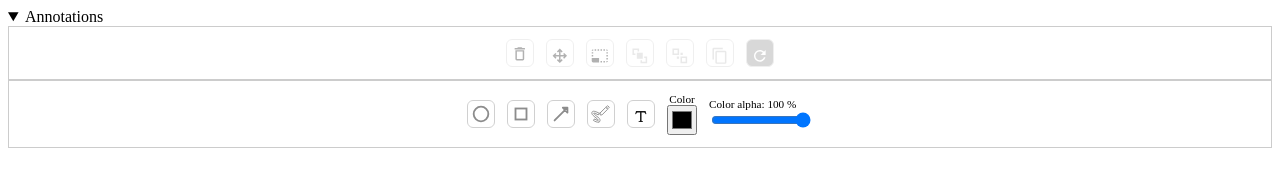
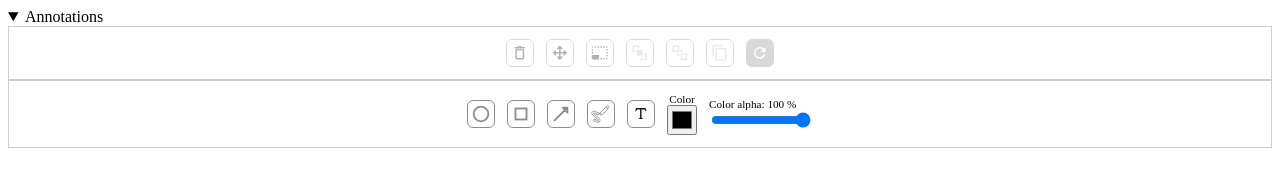
Before and after one commit to graphieros/svg-annotator, a Vue app: page / in a window 1280 px wide. Both pictures are taken after a click on the heading "Annotations". Shown: the top 178 px of the page. Built offline with nearby package versions, Linux system fonts and the light colour scheme.

Commit message:
minor css adjustments; update readme

```diff
--- a/package.json
+++ b/package.json
@@ -10,7 +10,7 @@
   },
   "license": "MIT",
   "keywords": ["annotator", "vue 2", "svg annotator", "svg"],
-  "version": "0.1.6",
+  "version": "0.1.9",
   "main" : "./dist/svgAnnotator.common.js",
   "files": [
     "dist/*"
--- a/src/components/SvgAnnotator.vue
+++ b/src/components/SvgAnnotator.vue
@@ -30,7 +30,7 @@
               showCaret = false;
             "
           >
-            <svg style="width: 80%; margin-bottom: -4px" viewBox="0 0 24 24">
+            <svg style="width: 80%" viewBox="0 0 24 24">
               <path
                 d="M6,19A2,2 0 0,0 8,21H16A2,2 0 0,0 18,19V7H6V19M8,9H16V19H8V9M15.5,4L14.5,3H9.5L8.5,4H5V6H19V4H15.5Z"
               />
@@ -56,7 +56,7 @@
               showCaret = false;
             "
           >
-            <svg style="width: 80%; margin-bottom: -7px" viewBox="0 0 24 24">
+            <svg style="width: 80%" viewBox="0 0 24 24">
               <path
                 d="M13,11H18L16.5,9.5L17.92,8.08L21.84,12L17.92,15.92L16.5,14.5L18,13H13V18L14.5,16.5L15.92,17.92L12,21.84L8.08,17.92L9.5,16.5L11,18V13H6L7.5,14.5L6.08,15.92L2.16,12L6.08,8.08L7.5,9.5L6,11H11V6L9.5,7.5L8.08,6.08L12,2.16L15.92,6.08L14.5,7.5L13,6V11Z"
               />
@@ -82,7 +82,7 @@
               showCaret = false;
             "
           >
-            <svg style="width: 80%; margin-bottom: -7px" viewBox="0 0 24 24">
+            <svg style="width: 80%;" viewBox="0 0 24 24">
               <path
                 d="M23,15H21V17H23V15M23,11H21V13H23V11M23,19H21V21C22,21 23,20 23,19M15,3H13V5H15V3M23,7H21V9H23V7M21,3V5H23C23,4 22,3 21,3M3,21H11V15H1V19A2,2 0 0,0 3,21M3,7H1V9H3V7M15,19H13V21H15V19M19,3H17V5H19V3M19,19H17V21H19V19M3,3C2,3 1,4 1,5H3V3M3,11H1V13H3V11M11,3H9V5H11V3M7,3H5V5H7V3Z"
               />
@@ -104,7 +104,7 @@
               bringShapeTo('front');
             "
           >
-            <svg style="width: 80%; margin-bottom: -7px" viewBox="0 0 24 24">
+            <svg style="width: 80%;" viewBox="0 0 24 24">
               <path
                 fill="currentColor"
                 d="M2,2H11V6H9V4H4V9H6V11H2V2M22,13V22H13V18H15V20H20V15H18V13H22M8,8H16V16H8V8Z"
@@ -127,7 +127,7 @@
               bringShapeTo('back');
             "
           >
-            <svg style="width: 80%; margin-bottom: -7px" viewBox="0 0 24 24">
+            <svg style="width: 80%;" viewBox="0 0 24 24">
               <path
                 fill="currentColor"
                 d="M2,2H11V11H2V2M9,4H4V9H9V4M22,13V22H13V13H22M15,20H20V15H15V20M16,8V11H13V8H16M11,16H8V13H11V16Z"
@@ -151,7 +151,7 @@
               copyPaste();
             "
           >
-            <svg style="width: 80%; margin-bottom: -7px" viewBox="0 0 24 24">
+            <svg style="width: 80%;" viewBox="0 0 24 24">
               <path
                 fill="currentColor"
                 d="M19,21H8V7H19M19,5H8A2,2 0 0,0 6,7V21A2,2 0 0,0 8,23H19A2,2 0 0,0 21,21V7A2,2 0 0,0 19,5M16,1H4A2,2 0 0,0 2,3V17H4V3H16V1Z"
@@ -175,7 +175,7 @@
               undoLastShape();
             "
           >
-            <svg style="width: 80%; margin-bottom: -7px" viewBox="0 0 24 24">
+            <svg style="width: 80%;" viewBox="0 0 24 24">
               <path
                 fill="currentColor"
                 d="M17.65,6.35C16.2,4.9 14.21,4 12,4A8,8 0 0,0 4,12A8,8 0 0,0 12,20C15.73,20 18.84,17.45 19.73,14H17.65C16.83,16.33 14.61,18 12,18A6,6 0 0,1 6,12A6,6 0 0,1 12,6C13.66,6 15.14,6.69 16.22,7.78L13,11H20V4L17.65,6.35Z"
@@ -189,7 +189,7 @@
             :class="{ 'button-tool': true }"
             @click="print"
           >
-            <svg style="width: 80%; margin-bottom: -7px" viewBox="0 0 24 24">
+            <svg style="width: 80%;" viewBox="0 0 24 24">
               <path
                 fill="grey"
                 d="M18,3H6V7H18M19,12A1,1 0 0,1 18,11A1,1 0 0,1 19,10A1,1 0 0,1 20,11A1,1 0 0,1 19,12M16,19H8V14H16M19,8H5A3,3 0 0,0 2,11V17H6V21H18V17H22V11A3,3 0 0,0 19,8Z"
@@ -406,7 +406,7 @@
               activeShape = undefined;
             "
           >
-            <svg style="width: 80%; margin-bottom: -7px" viewBox="0 0 24 24">
+            <svg style="width: 80%;" viewBox="0 0 24 24">
               <path
                 d="M18.5,4L19.66,8.35L18.7,8.61C18.25,7.74 17.79,6.87 17.26,6.43C16.73,6 16.11,6 15.5,6H13V16.5C13,17 13,17.5 13.33,17.75C13.67,18 14.33,18 15,18V19H9V18C9.67,18 10.33,18 10.67,17.75C11,17.5 11,17 11,16.5V6H8.5C7.89,6 7.27,6 6.74,6.43C6.21,6.87 5.75,7.74 5.3,8.61L4.34,8.35L5.5,4H18.5Z"
               />
@@ -459,7 +459,7 @@
               "
             >
               <svg
-                style="width: 24px; height: 24px; margin-bottom: -6px"
+                style="width: 24px; height: 24px"
                 viewBox="0 0 24 24"
               >
                 <path
@@ -489,7 +489,7 @@
               "
             >
               <svg
-                style="width: 24px; height: 24px; margin-bottom: -6px"
+                style="width: 24px; height: 24px"
                 viewBox="0 0 24 24"
               >
                 <path
@@ -519,7 +519,7 @@
               "
             >
               <svg
-                style="width: 24px; height: 24px; margin-bottom: -6px"
+                style="width: 24px; height: 24px"
                 viewBox="0 0 24 24"
               >
                 <path
@@ -550,7 +550,7 @@
               "
             >
               <svg
-                style="width: 24px; height: 24px; margin-bottom: -6px"
+                style="width: 24px; height: 24px"
                 viewBox="0 0 24 24"
               >
                 <path
@@ -579,7 +579,7 @@
               "
             >
               <svg
-                style="width: 24px; height: 24px; margin-bottom: -7px"
+                style="width: 24px; height: 24px"
                 viewBox="0 0 24 24"
               >
                 <path
@@ -608,7 +608,7 @@
               "
             >
               <svg
-                style="width: 24px; height: 24px; margin-bottom: -7px"
+                style="width: 24px; height: 24px"
                 viewBox="0 0 24 24"
               >
                 <path
@@ -637,7 +637,7 @@
               "
             >
               <svg
-                style="width: 24px; height: 24px; margin-bottom: -7px"
+                style="width: 24px; height: 24px"
                 viewBox="0 0 24 24"
               >
                 <path
@@ -1085,16 +1085,12 @@ export default {
 							<path
 							  style="stroke-linecap: round !important; ${
                   shape.isDash
-                                    ? `stroke-dasharray: ${
-                                        shape.strokeWidth * 3
-                                      }`
+                    ? `stroke-dasharray: ${shape.strokeWidth * 3}`
                     : ""
                 }"
 							  stroke="${shape.color}"
 							  id="${shape.id}"
-                                d="M${shape.x},${shape.y} ${shape.endX},${
-              shape.endY
-            }"
+							  d="M${shape.x},${shape.y} ${shape.endX},${shape.endY}"
 							  stroke-width="${shape.strokeWidth}"
 							  marker-end="url(#${shape.id})"
 							  />
@@ -1108,9 +1104,7 @@ export default {
 							width="20"
 							fill="rgba(0,0,0,0.3)"
 							style="display:${
-                                this.isResizeMode || this.isMoveMode
-                                  ? "initial"
-                                  : "none"
+                this.isResizeMode || this.isMoveMode ? "initial" : "none"
               }; rx:1 !important; ry:1 !important;"
 						  />
 						</g>
@@ -1126,11 +1120,7 @@ export default {
 								  id="${shape.id}"
 								  cx="${shape.x}"
 								  cy="${shape.y}"
-                                    r="${
-                                      shape.circleRadius
-                                        ? shape.circleRadius
-                                        : Number.MIN_VALUE
-                                    }"
+								  r="${shape.circleRadius ? shape.circleRadius : Number.MIN_VALUE}"
 								  fill="${
                     shape.isFilled
                       ? shape.color + shape.alpha
@@ -1138,13 +1128,7 @@ export default {
                   }"
 								  stroke="${shape.color + shape.alpha}"
 								  stroke-width="${shape.strokeWidth}"
-                                    style="${
-                                      shape.isDash
-                                        ? `stroke-dasharray: ${
-                                            shape.strokeWidth * 3
-                                          }`
-                                        : ""
-                                    }"
+								  style="${shape.isDash ? `stroke-dasharray: ${shape.strokeWidth * 3}` : ""}"
 								  >
 								</circle>
 							  </g>
@@ -1158,20 +1142,14 @@ export default {
 								id="${this.isResizeMode ? "" : shape.id}"
 								x="${shape.x}"
 								y="${shape.y}"
-                                  fill="${
-                                    shape.isFilled
-                                      ? shape.color + shape.alpha
-                                      : "rgba(255,255,255,0.001)"
-                                  }"
+								fill="${shape.isFilled ? shape.color + shape.alpha : "rgba(255,255,255,0.001)"}"
 								height="${shape.rectHeight}"
 								width="${shape.rectWidth}"
 								stroke="${shape.color + shape.alpha}"
 								stroke-width="${shape.strokeWidth}"
 								style="rx:1 !important; ry:1 !important; ${
                   shape.isDash
-                                      ? `stroke-dasharray: ${
-                                          shape.strokeWidth * 3
-                                        }`
+                    ? `stroke-dasharray: ${shape.strokeWidth * 3}`
                     : ""
                 }"
 							  />
@@ -1213,24 +1191,16 @@ export default {
           shape.isBulletTextMode
             ? `<tspan x="${shape.x - shape.fontSize}" y="${
                 shape.y + shape.fontSize * i
-                      }" id="${shape.id}" font-size="${
-                        shape.fontSize / 2
-                      }">⬤</tspan>`
+              }" id="${shape.id}" font-size="${shape.fontSize / 2}">⬤</tspan>`
             : ""
         }
-                        <tspan id="${shape.id}" x="${shape.x}" y="${
-                shape.y + shape.fontSize * i
-              }">
+					  <tspan id="${shape.id}" x="${shape.x}" y="${shape.y + shape.fontSize * i}">
 						  ${parsedText[i]}
 					  </tspan>`);
             }
             return `
 							${this.includeSelectionIndicator(shape)}
-                              ${this.computeTextElement(
-                                shape,
-                                parsedContent,
-                                shape.isBulletTextMode
-                              )}
+							${this.computeTextElement(shape, parsedContent, shape.isBulletTextMode)}
 							  `;
           default:
             break;
@@ -1424,19 +1394,13 @@ export default {
 					  <g id="${shape.id}" style="display:${
             this.isDeleteMode ? "initial" : "none"
           };">
-                          <circle id="${shape.id}" cx="${shape.x}" cy="${
-            shape.y
-          }" r="12" fill="red"/>
-                          <line stroke="white" stroke-width="2" id="${
-                            shape.id
-                          }" x1="${shape.x - 4}" y1="${shape.y - 4}" x2="${
+						<circle id="${shape.id}" cx="${shape.x}" cy="${shape.y}" r="12" fill="red"/>
+						<line stroke="white" stroke-width="2" id="${shape.id}" x1="${
+            shape.x - 4
+          }" y1="${shape.y - 4}" x2="${shape.x + 4}" y2="${shape.y + 4}"/>
+						<line stroke="white" stroke-width="2" id="${shape.id}" x1="${
             shape.x + 4
-          }" y2="${shape.y + 4}"/>
-                          <line stroke="white" stroke-width="2" id="${
-                            shape.id
-                          }" x1="${shape.x + 4}" y1="${shape.y - 4}" x2="${
-            shape.x - 4
-          }" y2="${shape.y + 4}"/>
+          }" y1="${shape.y - 4}" x2="${shape.x - 4}" y2="${shape.y + 4}"/>
 					  </g>
 				  `;
 
@@ -1471,19 +1435,19 @@ export default {
 					  <g id="${shape.id}" style="display:${
             this.isDeleteMode ? "initial" : "none"
           };">
-                          <circle id="${shape.id}" cx="${
-            shape.x + offsetX[0]
-          }" cy="${shape.y + offsetY[0]}" r="12" fill="red"/>
-                          <line stroke="white" stroke-width="2" id="${
-                            shape.id
-                          }" x1="${shape.x + offsetX[1]}" y1="${
-            shape.y + offsetY[1]
-          }" x2="${shape.x + offsetX[2]}" y2="${shape.y + offsetY[2]}"/>
-                          <line stroke="white" stroke-width="2" id="${
-                            shape.id
-                          }" x1="${shape.x + offsetX[3]}" y1="${
-            shape.y + offsetY[3]
-          }" x2="${shape.x + offsetX[4]}" y2="${shape.y + offsetY[4]}"/>
+						<circle id="${shape.id}" cx="${shape.x + offsetX[0]}" cy="${
+            shape.y + offsetY[0]
+          }" r="12" fill="red"/>
+						<line stroke="white" stroke-width="2" id="${shape.id}" x1="${
+            shape.x + offsetX[1]
+          }" y1="${shape.y + offsetY[1]}" x2="${shape.x + offsetX[2]}" y2="${
+            shape.y + offsetY[2]
+          }"/>
+						<line stroke="white" stroke-width="2" id="${shape.id}" x1="${
+            shape.x + offsetX[3]
+          }" y1="${shape.y + offsetY[3]}" x2="${shape.x + offsetX[4]}" y2="${
+            shape.y + offsetY[4]
+          }"/>
 					  </g>
 				  `;
 
@@ -1495,16 +1459,12 @@ export default {
 						<circle id="${shape.id}" cx="${shape.x - 4}" cy="${
             shape.y - 4
           }" r="12" fill="red"/>
-                          <line stroke="white" stroke-width="2" id="${
-                            shape.id
-                          }" x1="${shape.x - 8}" y1="${shape.y - 8}" x2="${
-            shape.x
-          }" y2="${shape.y}"/>
-                          <line stroke="white" stroke-width="2" id="${
-                            shape.id
-                          }" x1="${shape.x}" y1="${shape.y - 8}" x2="${
+						<line stroke="white" stroke-width="2" id="${shape.id}" x1="${
             shape.x - 8
-          }" y2="${shape.y}"/>
+          }" y1="${shape.y - 8}" x2="${shape.x}" y2="${shape.y}"/>
+						<line stroke="white" stroke-width="2" id="${shape.id}" x1="${shape.x}" y1="${
+            shape.y - 8
+          }" x2="${shape.x - 8}" y2="${shape.y}"/>
 					  </g>
 				  `;
       }
@@ -1520,8 +1480,7 @@ export default {
 					<rect
 					  id="${shape.id}"
 					  style="stroke-dasharray: 10; display:${
-                          this.hoveredShapeId &&
-                          this.hoveredShapeId === shape.id
+              this.hoveredShapeId && this.hoveredShapeId === shape.id
                 ? "initial"
                 : "none"
             }"
@@ -1539,8 +1498,7 @@ export default {
 					<rect
 					  id="${shape.id}"
 					  style="stroke-dasharray: 10; display:${
-                          this.hoveredShapeId &&
-                          this.hoveredShapeId === shape.id
+              this.hoveredShapeId && this.hoveredShapeId === shape.id
                 ? "initial"
                 : "none"
             }"
@@ -1560,8 +1518,7 @@ export default {
 					<rect
 					  id="${shape.id}"
 					  style="stroke-dasharray: 10; display:${
-                          this.hoveredShapeId &&
-                          this.hoveredShapeId === shape.id
+              this.hoveredShapeId && this.hoveredShapeId === shape.id
                 ? "initial"
                 : "none"
             }"
@@ -1572,11 +1529,7 @@ export default {
                 ? shape.endY - shape.y + 40
                 : shape.y - shape.endY + 40
             }"
-                        width="${
-                          isPositiveX
-                            ? shape.endX - shape.x + 40
-                            : shape.x - shape.endX + 40
-                        }"
+					  width="${isPositiveX ? shape.endX - shape.x + 40 : shape.x - shape.endX + 40}"
 					  fill="transparent"
 					  stroke="grey"
 					/>
@@ -1594,8 +1547,7 @@ export default {
 					<rect
 					  id="${shape.id}"
 					  style="stroke-dasharray: 10; display:${
-                          this.hoveredShapeId &&
-                          this.hoveredShapeId === shape.id
+              this.hoveredShapeId && this.hoveredShapeId === shape.id
                 ? "initial"
                 : "none"
             }"
@@ -1766,11 +1718,9 @@ export default {
           return `<path d="M${shape.x + 20},${shape.y - shape.fontSize / 6} ${
             shape.x + 5
           },${shape.y - shape.fontSize / 6}" stroke="black" stroke-width="2" />
-                            <path d="M${shape.x + 10},${
-            shape.y - shape.fontSize / 3
-          } ${shape.x + 5},${shape.y - shape.fontSize / 6} ${shape.x + 10},${
-            shape.y
-          }" stroke="black" stroke-width="2">`;
+						  <path d="M${shape.x + 10},${shape.y - shape.fontSize / 3} ${shape.x + 5},${
+            shape.y - shape.fontSize / 6
+          } ${shape.x + 10},${shape.y}" stroke="black" stroke-width="2">`;
 
         default:
           return "";
@@ -1784,8 +1734,7 @@ export default {
 					<rect
 						id="${shape.id}"
 						style="display:${
-                            this.lastSelectedShape &&
-                            this.lastSelectedShape.id === shape.id
+              this.lastSelectedShape && this.lastSelectedShape.id === shape.id
                 ? "initial"
                 : "none"
             };"
@@ -1809,9 +1758,7 @@ export default {
 					  fill="${shape.color}"
 					  font-weight="${shape.isBold ? "bold" : "normal"}"
 					  font-style="${shape.isItalic ? "italic" : "normal"}"
-                        text-decoration="${
-                          shape.isUnderline ? "underline" : "none"
-                        }"
+					  text-decoration="${shape.isUnderline ? "underline" : "none"}"
 					  >
 						${content.join("")}
 					  </text>
@@ -1832,8 +1779,7 @@ export default {
 					  <rect
 						id="${shape.id}"
 						style="display:${
-                            this.lastSelectedShape &&
-                            this.lastSelectedShape.id === shape.id
+              this.lastSelectedShape && this.lastSelectedShape.id === shape.id
                 ? "initial"
                 : "none"
             };"
@@ -1857,9 +1803,7 @@ export default {
 					  fill="${shape.color}"
 					  font-weight="${shape.isBold ? "bold" : "normal"}"
 					  font-style="${shape.isItalic ? "italic" : "normal"}"
-                        text-decoration="${
-                          shape.isUnderline ? "underline" : "none"
-                        }"
+					  text-decoration="${shape.isUnderline ? "underline" : "none"}"
 					  >
 						${content.join("")}
 					  </text>
@@ -1880,8 +1824,7 @@ export default {
 					<rect
 						id="${shape.id}"
 						style="display:${
-                            this.lastSelectedShape &&
-                            this.lastSelectedShape.id === shape.id
+              this.lastSelectedShape && this.lastSelectedShape.id === shape.id
                 ? "initial"
                 : "none"
             };"
@@ -1905,9 +1848,7 @@ export default {
 					  fill="${shape.color}"
 					  font-weight="${shape.isBold ? "bold" : "normal"}"
 					  font-style="${shape.isItalic ? "italic" : "normal"}"
-                        text-decoration="${
-                          shape.isUnderline ? "underline" : "none"
-                        }"
+					  text-decoration="${shape.isUnderline ? "underline" : "none"}"
 					  >
 						${content.join("")}
 					  </text>
@@ -2253,7 +2194,7 @@ export default {
               }
             }
             pdf.save(
-              `${new Date().toLocaleDateString()}_annotations.pdf`
+              `${new Date().toLocaleDateString()}_ConsumerLive_annotations.pdf`
             );
           })
           .finally(() => {
@@ -2410,15 +2351,18 @@ export default {
   display: none;
 }
 button.button-tool {
+  align-items:center;
+  background: white;
+  border-radius: 6px;
+  border: 1px solid #ccc;
+  border: 1px solid grey;
+  cursor: pointer !important;
+  display: flex;
   height: 28px;
+  justify-content:center;
+  opacity: 0.9;
+  padding: 2px;
   width: 28px;
-  border: 1px solid grey;
-  border-radius: 6px;
-  opacity: 0.9;
-  background: white;
-  border: 1px solid #ccc;
-  padding: 2px;
-  cursor: pointer !important;
   &:hover {
     opacity: 1;
     border: 1px solid #aaa;
```
Also changed, not shown: 1 other file (tests, documents, lock files or other folders). Lines whose indentation alone changed are shown as unchanged.
